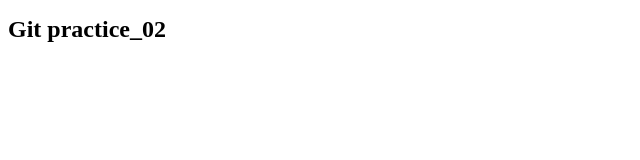
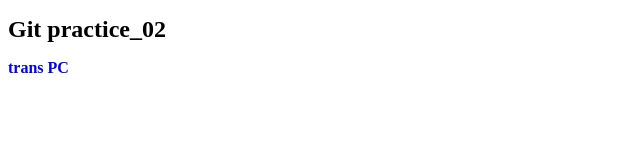
Before and after one commit to tanuki1859/git-practice-02, a plain HTML site: page index.html in a window 1280 px wide. Shown: the full height of the page, 0-640 px from the left. Drawn offline with Linux system fonts and the light colour scheme.

```diff
--- a/index.html
+++ b/index.html
@@ -9,5 +9,6 @@
 </head>
 <body>
     <h1>Git practice_02</h1>
+    <h2>trans PC</h2>
 </body>
 </html>
```
